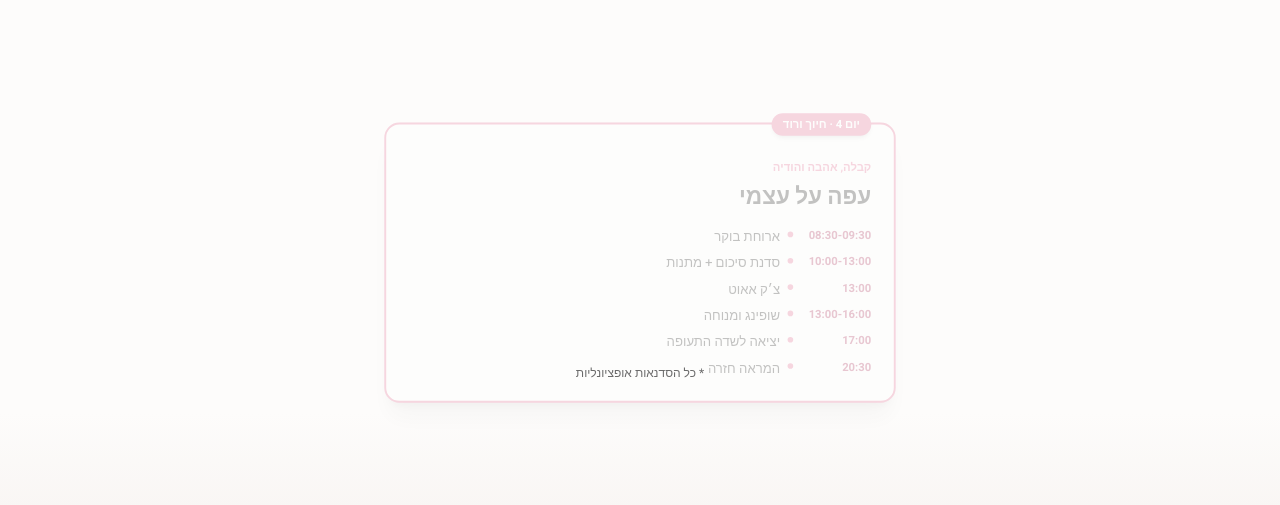
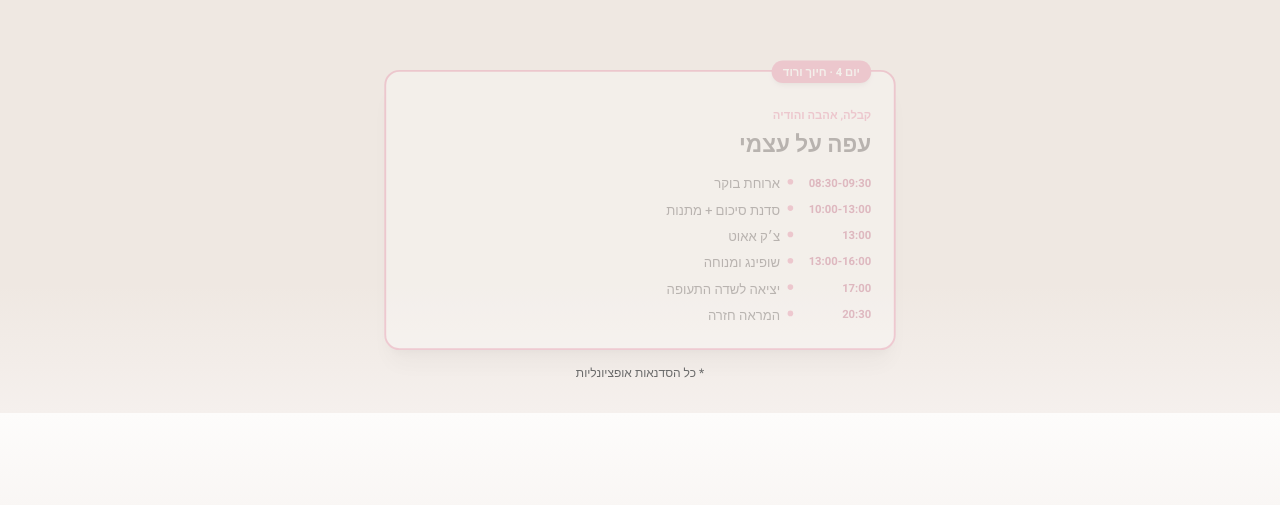
Before and after one commit to Idosegev23/retreatByfly, a Next.js app: page / in a window 1280 px wide. Shown: the part 7315-7820 px from the top of the page. Built offline with nearby package versions, Linux system fonts and the light colour scheme.

Commit message:
תיקון הפרדה בין לו״ז לסקשן הבא - רקע absolute, gradient בתחתית, padding ליום האחרון

```diff
--- a/src/components/sections/StickyTimeline.tsx
+++ b/src/components/sections/StickyTimeline.tsx
@@ -85,10 +85,13 @@ export function StickyTimeline() {
     <section
       id="schedule"
       ref={containerRef}
-      className="relative"
-      style={{ height: `${timelineData.length * 100}vh` }}
+      className="relative overflow-hidden"
+      style={{
+        height: `${timelineData.length * 100}vh`,
+        backgroundColor: 'var(--nude-50)',
+      }}
     >
-      {/* Dynamic background color based on active day */}
+      {/* Dynamic background color based on active day - contained within section */}
       <AnimatePresence mode="wait">
         <motion.div
           key={activeDay}
@@ -96,12 +99,18 @@ export function StickyTimeline() {
           animate={{ opacity: 1 }}
           exit={{ opacity: 0 }}
           transition={{ duration: 0.6, ease: "easeInOut" }}
-          className="fixed inset-0 z-0 pointer-events-none"
+          className="absolute inset-0 z-0 pointer-events-none"
           style={{
             backgroundColor: dressCodeColors[activeDay as keyof typeof dressCodeColors]?.light || 'var(--nude-50)',
           }}
         />
       </AnimatePresence>
+
+      {/* Bottom gradient for clear separation */}
+      <div
+        className="absolute bottom-0 left-0 right-0 h-32 z-10 pointer-events-none"
+        style={{ background: 'linear-gradient(to bottom, transparent, var(--nude-100))' }}
+      />
 
       {/* Sticky header - fixed at top with solid background */}
       <div
@@ -223,12 +232,15 @@ function TimelineDay({ day, setActiveDay, dressCodeColor }: TimelineDayProps) {
   const opacity = useTransform(scrollYProgress, [0, 0.15, 0.85, 1], [0.3, 1, 1, 0.3]);
   const scale = useTransform(scrollYProgress, [0, 0.15, 0.85, 1], [0.94, 1, 1, 0.94]);
 
+  // Last day needs extra bottom padding
+  const isLastDay = day.day === 4;
+
   return (
     <motion.div
       id={`day-${day.day}`}
       ref={dayRef}
       style={{ opacity, scale }}
-      className="min-h-screen flex items-center pt-44 pb-16 md:pt-48 md:pb-20 scroll-mt-44 md:scroll-mt-48"
+      className={`min-h-screen flex items-center pt-44 scroll-mt-44 md:pt-48 md:scroll-mt-48 ${isLastDay ? 'pb-40 md:pb-48' : 'pb-16 md:pb-20'}`}
     >
       <div className="max-w-xl mx-auto px-4 w-full">
         <div
```
